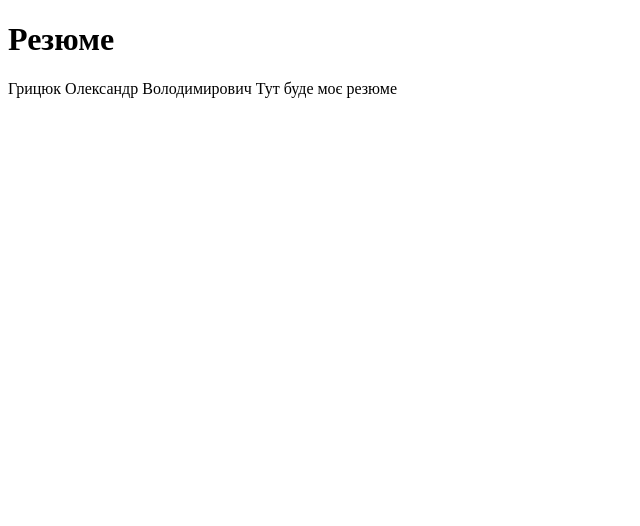
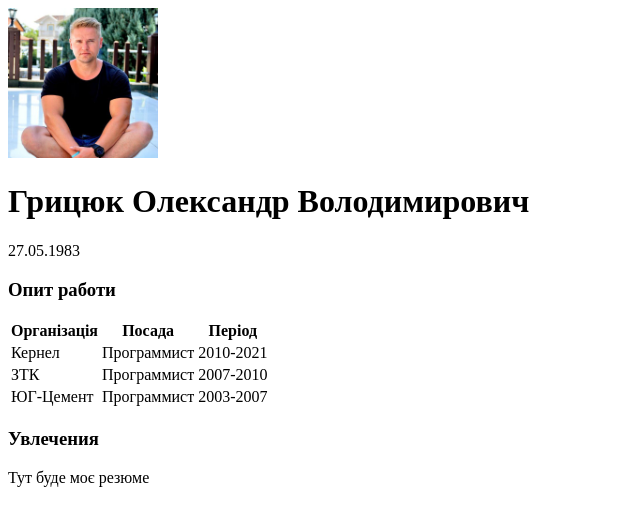
Before and after one commit to OleksanderHrytsiuk/resume, a plain HTML site: page index.html in a window 1280 px wide. Shown: the whole page, without its empty margins (0-640 px from the left). Drawn offline with Linux system fonts and the light colour scheme.

Commit message:
Add files via upload

```diff
--- a/index.html
+++ b/index.html
@@ -6,8 +6,39 @@
     <title>Резюме Грицюка Олександра</title>
 </head>
 <body>
-    <h1>Резюме</h1>
-    <a href="|" alt="MyPhoto"></a>Грицюк Олександр Володимирович
+    <img src="Bratan.jpg" alt="MyPhoto" width="150">
+    <h1>Грицюк Олександр Володимирович</h1>
+    27.05.1983
+
+    <h3>Опит работи</h3>
+    <table>
+        <thead>
+            <tr>
+                <th>Організація</th>
+                <th>Посада</th>
+                <th>Період</th>
+            </tr>
+        </thead>
+        <tbody>
+            <tr>
+                <td>Кернел</td>
+                <td>Программист</td>
+                <td>2010-2021</td>
+            </tr>
+            <tr>
+                <td>ЗТК</td>
+                <td>Программист</td>
+                <td>2007-2010</td>
+            </tr>
+            <tr>
+                <td>ЮГ-Цемент</td>
+                <td>Программист</td>
+                <td>2003-2007</td>
+            </tr>
+        </tbody>
+    </table>
+
+    <h3>Увлечения</h3>
 
     Тут буде моє резюме
 </body>
```
Also changed, not shown: Bratan.jpg (added).
